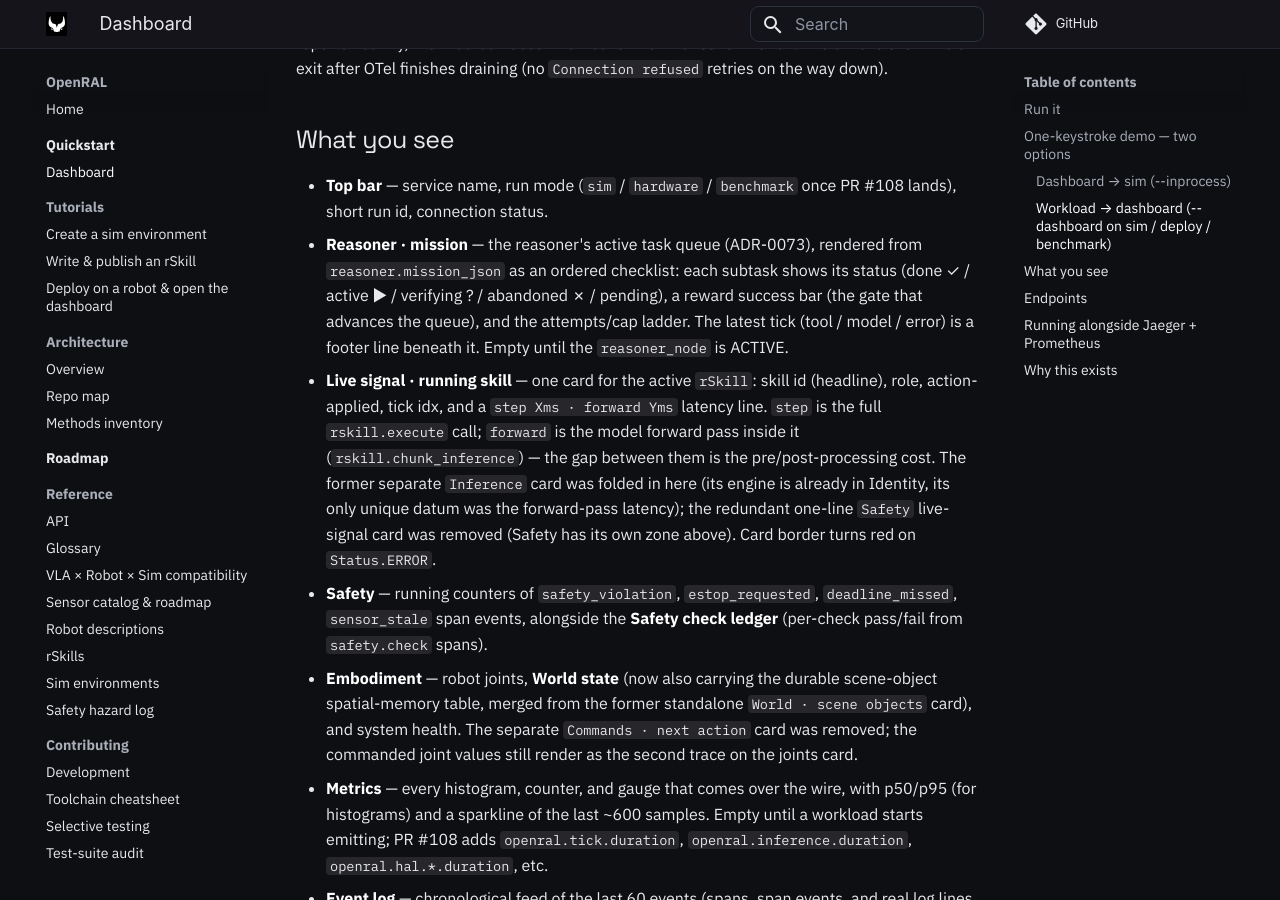
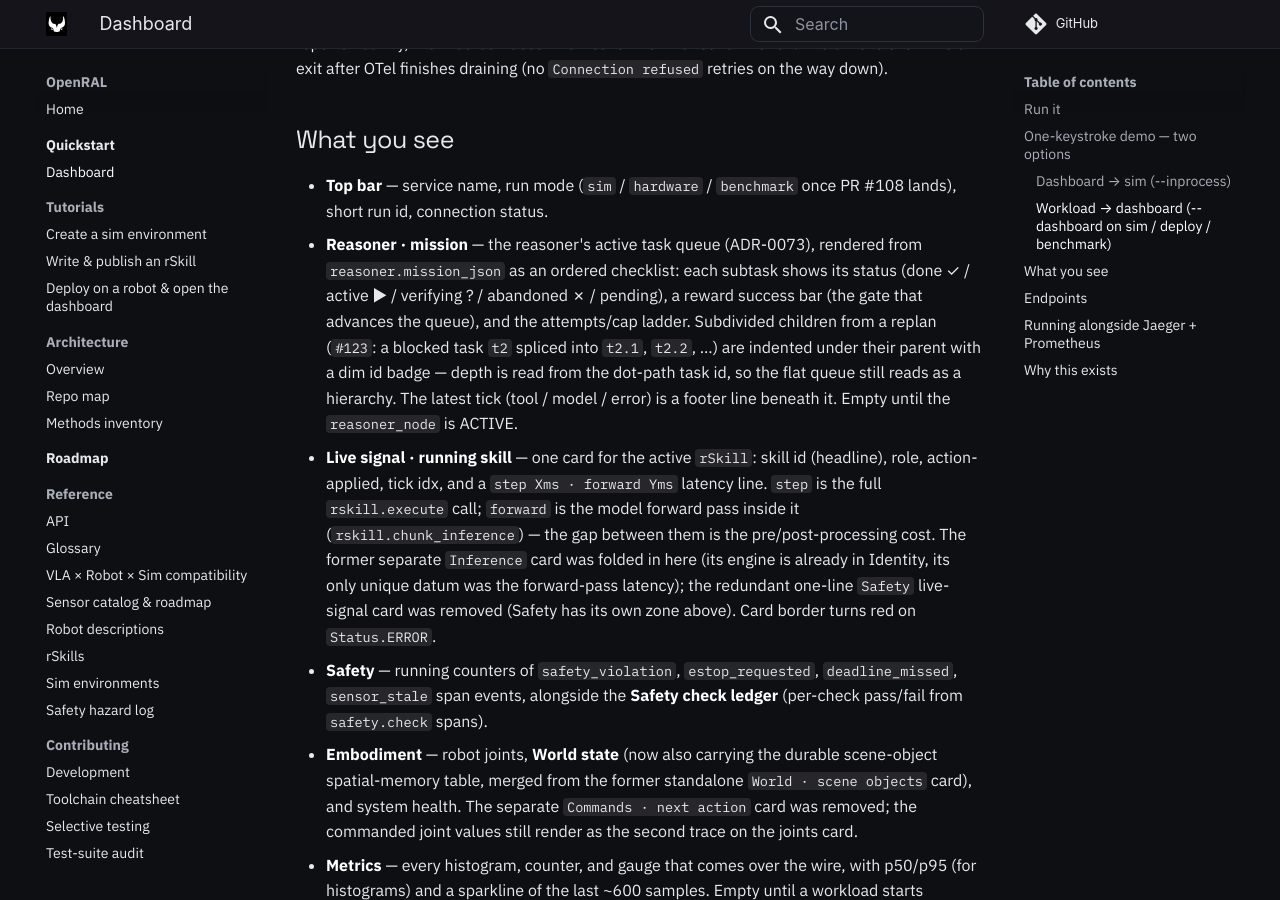
Before and after one commit to OpenRAL/openral, an MkDocs documentation site: the page built from docs/quickstart/dashboard.md, in a window 1280 px wide and 900 px high, scrolled down 1441 px. Built offline with MkDocs 1.6.1 and Material for MkDocs 9.7.7, drawn with Linux system fonts in a browser that asks for light colours; comment, search, counter and statistics services are not loaded.

Commit message:
feat(observability): indent subdivided mission children on the dashboard
What changed
- The Mission card now indents subdivided child tasks under their parent and
  shows a dim task-id badge (t2.1, t2.2). Depth is derived from the dot-path
  task id already on the wire (to_summary emits "id"), so no schema/backend
  change and no dependency on the reasoner-side `depth` field.

Why
- ADR-0073-amendment / #123 lets the reasoner subdivide a blocked task in place
  (flat splice: t2 → t2.1, t2.2). The flat queue rendered correctly already, but
  a subdivision was invisible *as* a subdivision — the blocked task vanished and
  finer tasks appeared, reading as "the mission grew". The LLM-facing ## MISSION
  ledger already indents children by depth; the dashboard now matches.

How tested
- Seeded a real TelemetryStore with a post-subdivision queue
  (t1 done, t2.1 active, t2.2 pending, t3 pending) via the OTLP ingest path,
  served create_app under uvicorn, confirmed mission on /api/state and
  screenshotted the card: children indented with id badges, top-level tasks
  flush. Top-level-only queues (ids t1, t2) render pixel-identical to before
  (depth 0 → no indent, no badge).

Signed-off-by: Adrian Llopart <adrianllopart@gmail.com>
Co-Authored-By: Claude Opus 4.8 <noreply@anthropic.com>

```diff
--- a/docs/quickstart/dashboard.md
+++ b/docs/quickstart/dashboard.md
@@ -77,8 +77,12 @@ draining (no `Connection refused` retries on the way down).
   rendered from `reasoner.mission_json` as an ordered checklist: each
   subtask shows its status (done ✓ / active ▶ / verifying ? / abandoned ✗
   / pending), a reward success bar (the gate that advances the queue),
-  and the attempts/cap ladder. The latest tick (tool / model / error) is
-  a footer line beneath it. Empty until the `reasoner_node` is ACTIVE.
+  and the attempts/cap ladder. Subdivided children from a replan
+  (`#123`: a blocked task `t2` spliced into `t2.1`, `t2.2`, …) are
+  indented under their parent with a dim id badge — depth is read from the
+  dot-path task id, so the flat queue still reads as a hierarchy. The
+  latest tick (tool / model / error) is a footer line beneath it. Empty
+  until the `reasoner_node` is ACTIVE.
 - **Live signal · running skill** — one card for the active `rSkill`: skill id
   (headline), role, action-applied, tick idx, and a `step Xms · forward Yms`
   latency line. `step` is the full `rskill.execute` call; `forward` is the model
--- a/python/observability/src/openral_observability/dashboard/static/dashboard.css
+++ b/python/observability/src/openral_observability/dashboard/static/dashboard.css
@@ -814,6 +814,8 @@
   }
   .mission-task .mk { text-align: center; font-weight: 700; opacity: .85; }
   .mission-task .tx { overflow: hidden; text-overflow: ellipsis; white-space: nowrap; }
+  /* subdivided-child id badge (#123): marks a task spliced in from a parent (t1.2) */
+  .mission-task .tx .tid { color: var(--fg-mute); font-size: 10px; margin-right: 6px; font-variant-numeric: tabular-nums; }
   .mission-task .mt { display: flex; align-items: center; gap: 8px; color: var(--text-dim); font-size: 11px; }
   /* status accents — monochrome palette's semantic colours */
   .mission-task.st-done       { border-left-color: var(--ok);   }
```
Also changed, not shown: python/observability/src/openral_observability/dashboard/static/dashboard.js (+11 -1 lines).
